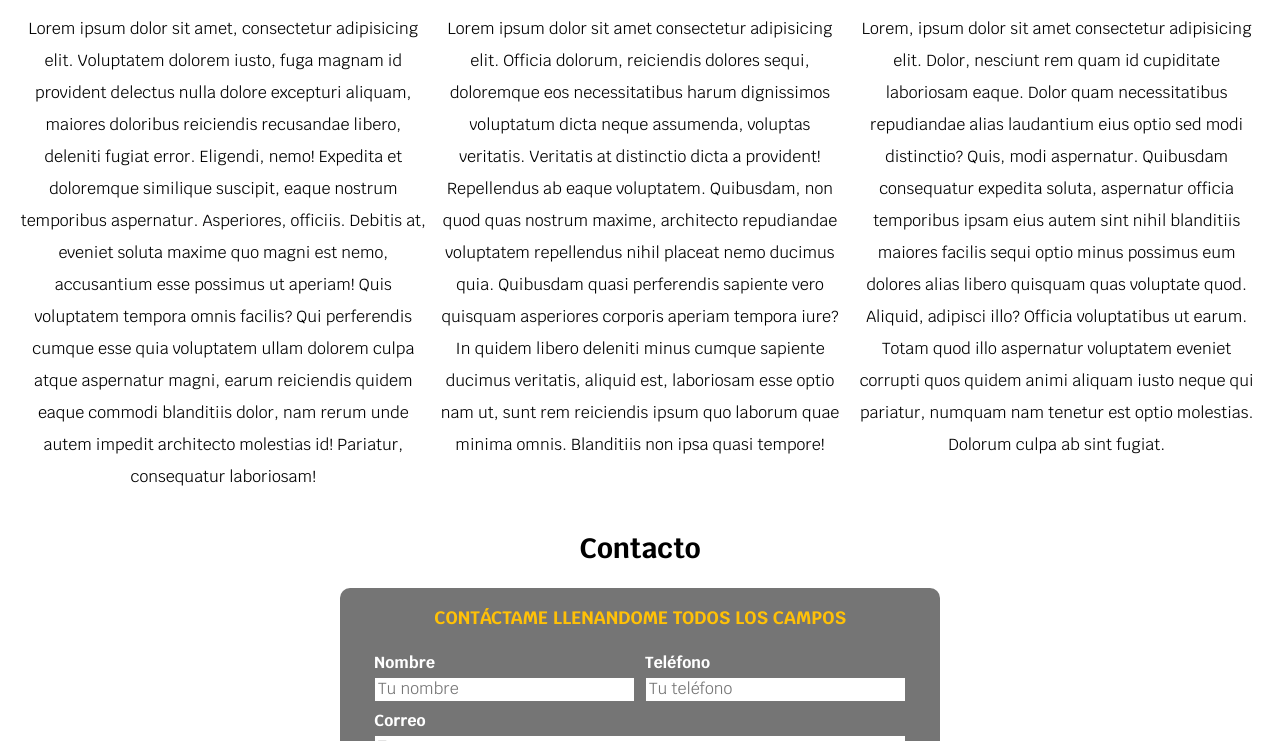
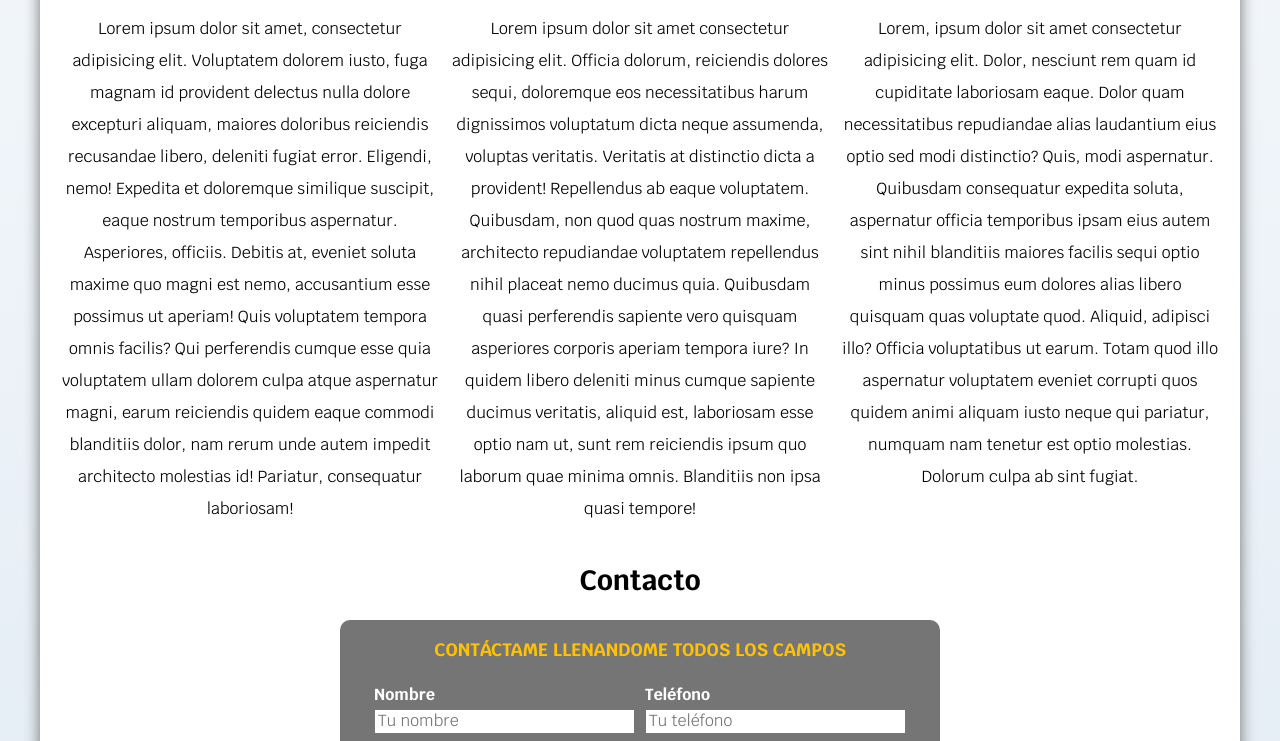
Before and after one commit to arturosc20/freelancer-site, a plain HTML site: page index.html in a window 1280 px wide. Shown: the part 916-1657 px from the top of the page. Drawn offline with Linux system fonts and the light colour scheme.

Commit message:
update css

```diff
--- a/css/styles.css
+++ b/css/styles.css
@@ -32,11 +32,13 @@ Ahra 1rem = 10 px
 html {
     font-size: 62.5%;
     box-sizing: border-box;
+    scroll-snap-type: y mandatory;
 }
 
 body {
     font-size: 16px;
     font-family: krub, sans-serif;
+    background-image: linear-gradient(to top, var(--gray-light) 0%, var(--white) 100%);
 }
 
 *,
@@ -46,7 +48,7 @@ body {
 }
 
 .container {
-    max-width: 120 rem;
+    max-width: 120rem;
     /* margin: 0 arriba, auto derecha, a abajo, auto izquierda */
     margin: 0 auto;
 }
@@ -277,3 +279,12 @@ h3 {
 .footer {
     text-align: center;
 }
+
+@media (min-width: 768px) {
+    .services,
+    .navigation-main,
+    .form {
+      scroll-snap-align: center;
+      scroll-snap-stop: always;
+    }
+  }
```
